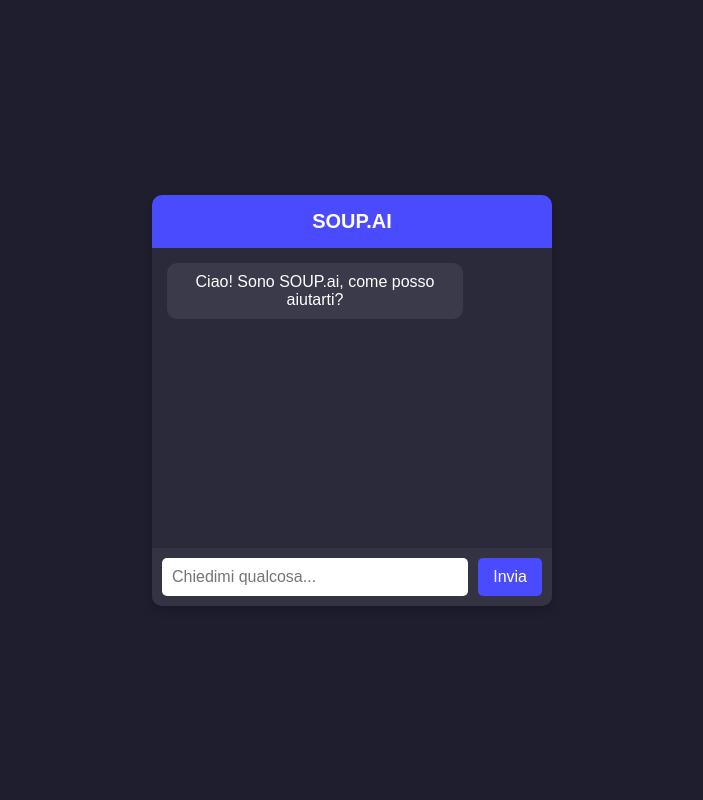
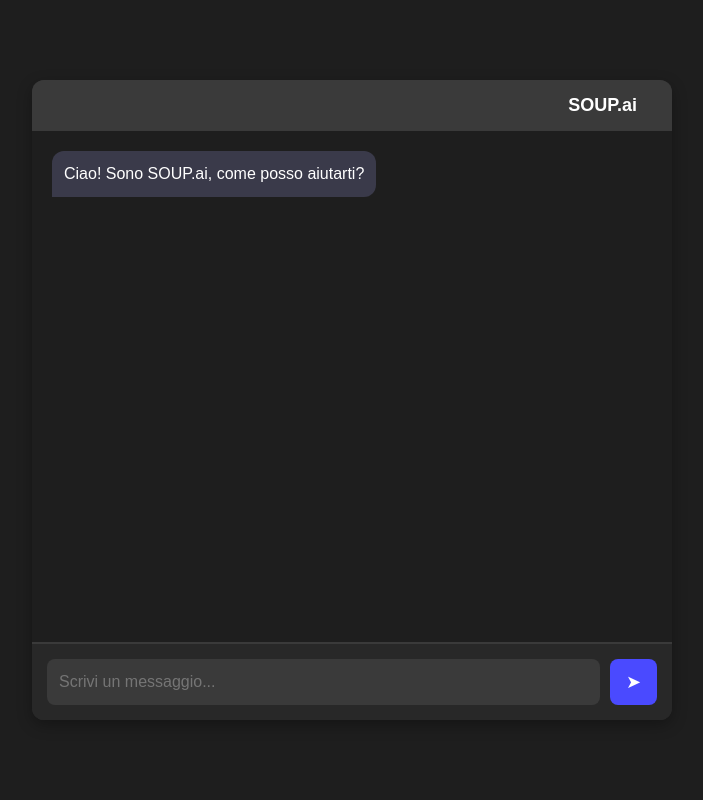
Before and after one commit to SoUp6565/SOUP.ai, a Flask app: page / in a window 1280 px wide. Shown: the whole page, without its empty margins (288-991 px from the left). Run offline with Flask 3, Linux system fonts and the light colour scheme.

Commit message:
v2.0 fix user interface

```diff
--- a/app.py
+++ b/app.py
@@ -4,13 +4,11 @@ from dotenv import load_dotenv
 import os
 import requests
 
-# Carica le variabili d'ambiente
 load_dotenv()
-API_KEY = os.getenv("DEEPSEEK_API_KEY")
+API_KEY = os.getenv("DEEPSEEK_API_KEY")# mi carica la variabile d ambiente
 
-# Controllo della chiave API
 if not API_KEY:
-    raise ValueError("⚠️ ERRORE: API Key non trovata! Controlla il file .env e assicurati che DEEPSEEK_API_KEY sia impostata.")
+    raise ValueError("ERRORE: API Key non trovata! Controlla il file .env e assicurati che DEEPSEEK_API_KEY sia impostata.")
 
 app = Flask(__name__)
 
@@ -19,11 +17,12 @@ API_URL = "https://openrouter.ai/api/v1/chat/completions"
 
 @app.route("/")
 def index():
-    return render_template("index.html")  # Carica la pagina HTML
+    return render_template("index.html")
 
 @app.route("/chat", methods=["POST"])
 def chat():
-    user_message = request.json.get("message")  # Ottiene il messaggio dell'utente
+    user_message = request.json.get("message")
+    user_message = user_message + "il testo non deve contenere caratteri in grasseto, o sottolineati o in corsivo ecc.. solo testo"
 
     if not user_message:
         return jsonify({"response": "Errore: Messaggio non valido."}), 400
--- a/static/style.css
+++ b/static/style.css
@@ -1,4 +1,3 @@
-/*v 1.5 */
 /* Reset di base */
 * {
     box-sizing: border-box;
@@ -9,7 +8,7 @@
 
 /* Sfondo generale */
 body {
-    background-color: #1e1e2e;
+    background-color: #1e1e1e;
     color: white;
     display: flex;
     justify-content: center;
@@ -19,76 +18,100 @@ body {
 
 /* Contenitore principale */
 .chat-container {
-    width: 400px;
-    background: #2a2a3a;
-    border-radius: 10px;
-    box-shadow: 0 4px 10px rgba(0, 0, 0, 0.2);
+    width: 50%;
+    height: 80vh;
+    display: flex;
+    flex-direction: column;
+    justify-content: space-between;
+    background: #2a2a2a;
+    border-radius: 12px;
+    box-shadow: 0 5px 15px rgba(0, 0, 0, 0.3);
     overflow: hidden;
-    text-align: center;
+    position: relative;
 }
 
-/* Titolo */
-h1 {
-    background: #4a4aff;
-    margin: 0;
+/* Header con il nome */
+.header {
+    width: 100%;
     padding: 15px;
-    font-size: 20px;
-    text-transform: uppercase;
+    text-align: right;
+    background: #3a3a3a;
+    font-size: 18px;
+    font-weight: bold;
+    color: #ffffff;
+}
+
+/* Nome del chatbot */
+.logo {
+    padding-right: 20px;
 }
 
 /* Chat box */
 .chat-box {
-    height: 300px;
+    flex: 1;
     overflow-y: auto;
-    padding: 15px;
+    padding: 20px;
     display: flex;
     flex-direction: column;
-    gap: 10px;
+    gap: 12px;
+    background: #1e1e1e;
 }
 
 /* Messaggi */
 .message {
-    padding: 10px;
-    border-radius: 10px;
-    max-width: 80%;
+    padding: 12px;
+    border-radius: 12px;
+    max-width: 70%;
     word-wrap: break-word;
+    font-size: 16px;
+    line-height: 1.4;
 }
 
+/* Messaggi utente */
 .user {
     background: #4a4aff;
     align-self: flex-end;
+    color: white;
+    border-bottom-right-radius: 0;
 }
 
+/* Messaggi bot */
 .bot {
     background: #3a3a4a;
     align-self: flex-start;
+    color: white;
+    border-bottom-left-radius: 0;
 }
 
-/* Input */
+/* Barra di input */
 .input-container {
     display: flex;
-    padding: 10px;
-    background: #333344;
+    padding: 15px;
+    background: #282828;
+    border-top: 2px solid #3a3a3a;
 }
 
 .input-container input {
     flex: 1;
-    padding: 10px;
+    padding: 12px;
     border: none;
-    border-radius: 5px;
+    border-radius: 8px;
     font-size: 16px;
+    background: #3a3a3a;
+    color: white;
     outline: none;
 }
 
 .input-container button {
-    padding: 10px 15px;
+    padding: 12px 16px;
     margin-left: 10px;
     background: #4a4aff;
     border: none;
     color: white;
-    border-radius: 5px;
+    border-radius: 8px;
     cursor: pointer;
-    font-size: 16px;
+    font-size: 18px;
+    transition: background 0.3s;
 }
 
 .input-container button:hover {
--- a/templates/index.html
+++ b/templates/index.html
@@ -8,13 +8,15 @@
 </head>
 <body>
     <div class="chat-container">
-        <h1>SOUP.ai</h1>
+        <div class="header">
+            <span class="logo">SOUP.ai</span>
+        </div>
         <div class="chat-box" id="chatBox">
             <div class="message bot">Ciao! Sono SOUP.ai, come posso aiutarti?</div>
         </div>
         <div class="input-container">
-            <input type="text" id="userInput" placeholder="Chiedimi qualcosa..." onkeypress="handleKeyPress(event)">
-            <button onclick="sendMessage()">Invia</button>
+            <input type="text" id="userInput" placeholder="Scrivi un messaggio..." onkeypress="handleKeyPress(event)">
+            <button onclick="sendMessage()">➤</button>
         </div>
     </div>
     <script src="{{ url_for('static', filename='script.js') }}"></script>
```
